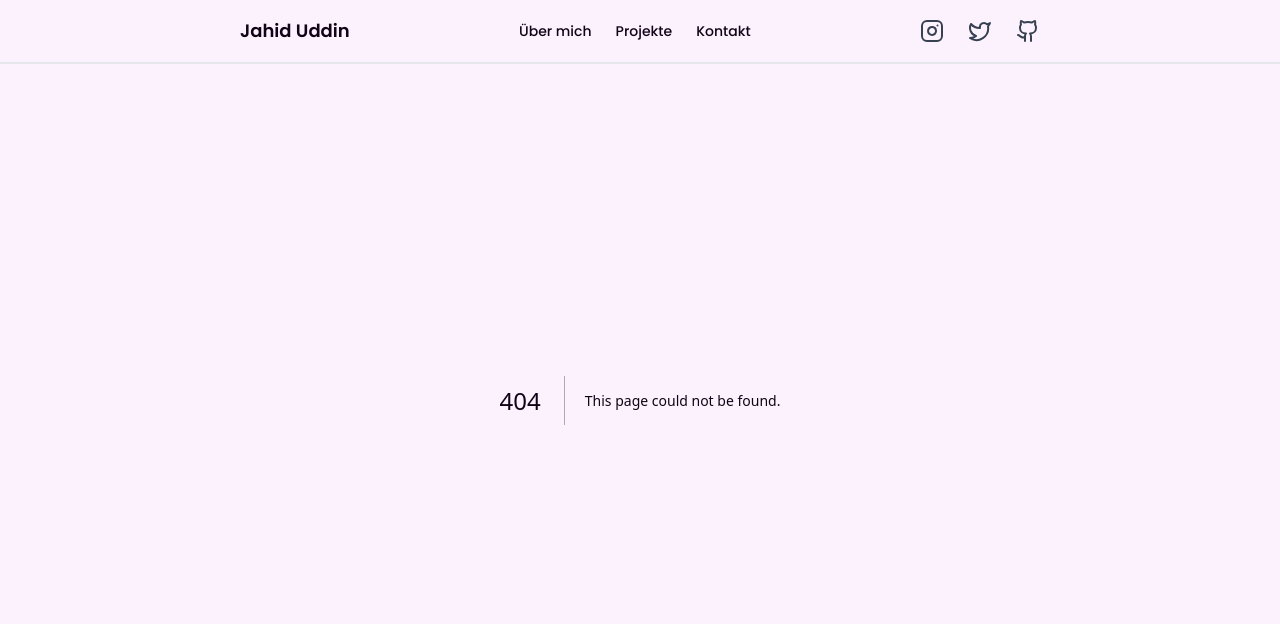
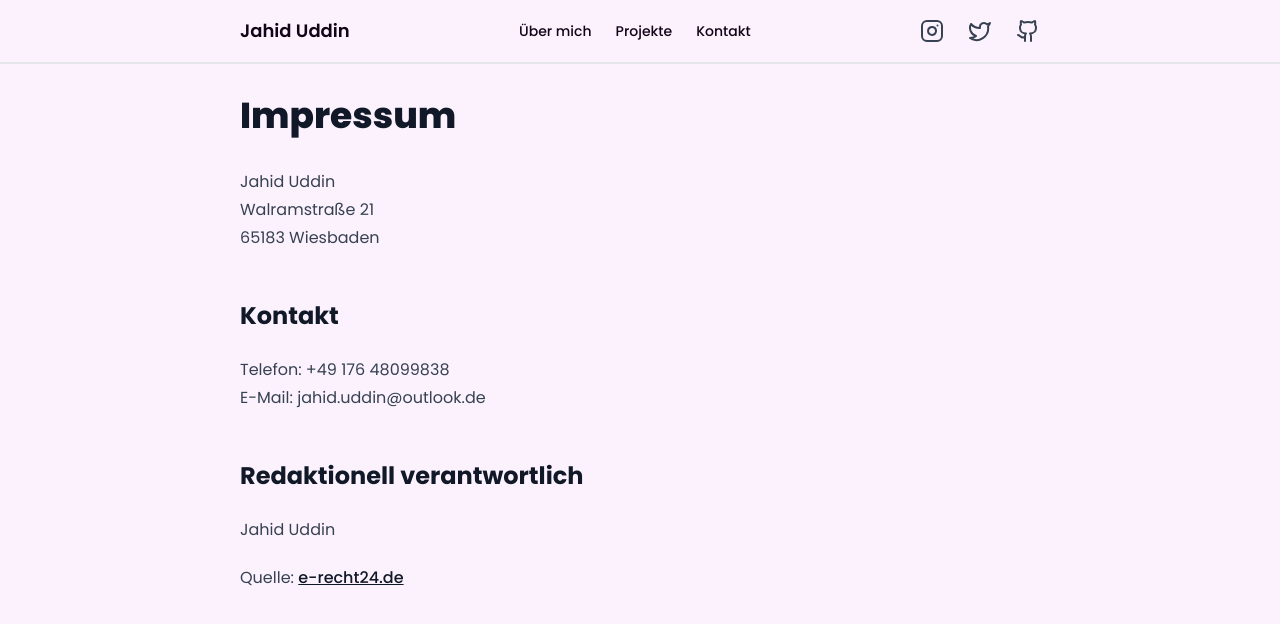
Before and after one commit to jahidxuddin/portfolio-website, a Next.js app: page /impressum in a window 1280 px wide. Before the commit this address had no page. Shown: the top 624 px of the page. Built offline with nearby package versions, Linux system fonts and the light colour scheme.

Commit message:
Add impressum

```diff
--- a/package.json
+++ b/package.json
@@ -30,6 +30,7 @@
     "three": "^0.163.0"
   },
   "devDependencies": {
+    "@tailwindcss/typography": "^0.5.12",
     "@types/node": "^20",
     "@types/react": "^18",
     "@types/react-dom": "^18",
--- /dev/null
+++ b/src/app/impressum/page.tsx
@@ -0,0 +1,21 @@
+import Link from "next/link";
+
+export default function Impressum() {
+  return (
+    <main className="h-screen w-full py-24 px-10 sm:px-32 lg:px-60">
+      <div className="prose">
+        <h1>Impressum</h1>
+
+        <p>Jahid Uddin<br/>Walramstraße 21<br/>65183 Wiesbaden</p>
+
+        <h2>Kontakt</h2>
+        <p>Telefon: +49 176 48099838<br/>E-Mail: jahid.uddin@outlook.de</p>
+
+        <h2>Redaktionell verantwortlich</h2>
+        <p>Jahid Uddin</p>
+
+        <p>Quelle: <Link target="_blank" href="https://www.e-recht24.de">e-recht24.de</Link></p>
+      </div>
+    </main>
+  );
+}
--- a/src/app/layout.tsx
+++ b/src/app/layout.tsx
@@ -3,6 +3,7 @@ import "./globals.css";
 import Navbar from "@/components/navbar";
 import React from "react";
 import {Toaster} from "@/components/ui/toaster";
+import Link from "next/link";
 
 export const metadata: Metadata = {
   title: "Jahid Uddin",
--- a/src/app/page.tsx
+++ b/src/app/page.tsx
@@ -7,6 +7,7 @@ import algorithmVisualisations from "@/../public/img/algorithm-visualisations.pn
 import flsVplanApp from "@/../public/img/fls-vplan-app.png";
 import ContactForm from "@/components/contact-form";
 import Link from "next/link";
+import React from "react";
 
 export default function Home() {
   return (
@@ -71,6 +72,9 @@ export default function Home() {
       <section id="contact" className="h-screen grid place-items-center px-10 sm:px-32 lg:px-0">
         <ContactForm/>
       </section>
+      <footer className="p-10">
+        <Link href="/impressum" className="transition-all hover:underline">Impressum</Link>
+      </footer>
     </main>
   );
 }
--- a/src/components/navbar.tsx
+++ b/src/components/navbar.tsx
@@ -4,10 +4,19 @@ import {GithubIcon, InstagramIcon, MenuIcon, TwitterIcon} from "lucide-react";
 import Link from "next/link";
 import { MouseEvent } from "react";
 import {Button} from "@/components/ui/button";
+import {usePathname, useRouter} from "next/navigation";
 
 export default function Navbar() {
+  const pathname = usePathname();
+  const router = useRouter();
+
   const handleClick = (e: MouseEvent, elementToScrollId: string) => {
     e.preventDefault();
+
+    if (pathname !== "/") {
+      router.push("/");
+      return;
+    }
 
     const elementToScroll = document.getElementById(elementToScrollId);
     if (elementToScroll) {
--- a/tailwind.config.ts
+++ b/tailwind.config.ts
@@ -41,7 +41,7 @@ const config = {
       },
     },
   },
-  plugins: [require("tailwindcss-animate")],
+  plugins: [require("tailwindcss-animate"), require('@tailwindcss/typography')],
 } satisfies Config;
 
 export default config;
```
Also changed, not shown: 1 other file (tests, documents, lock files or other folders).
